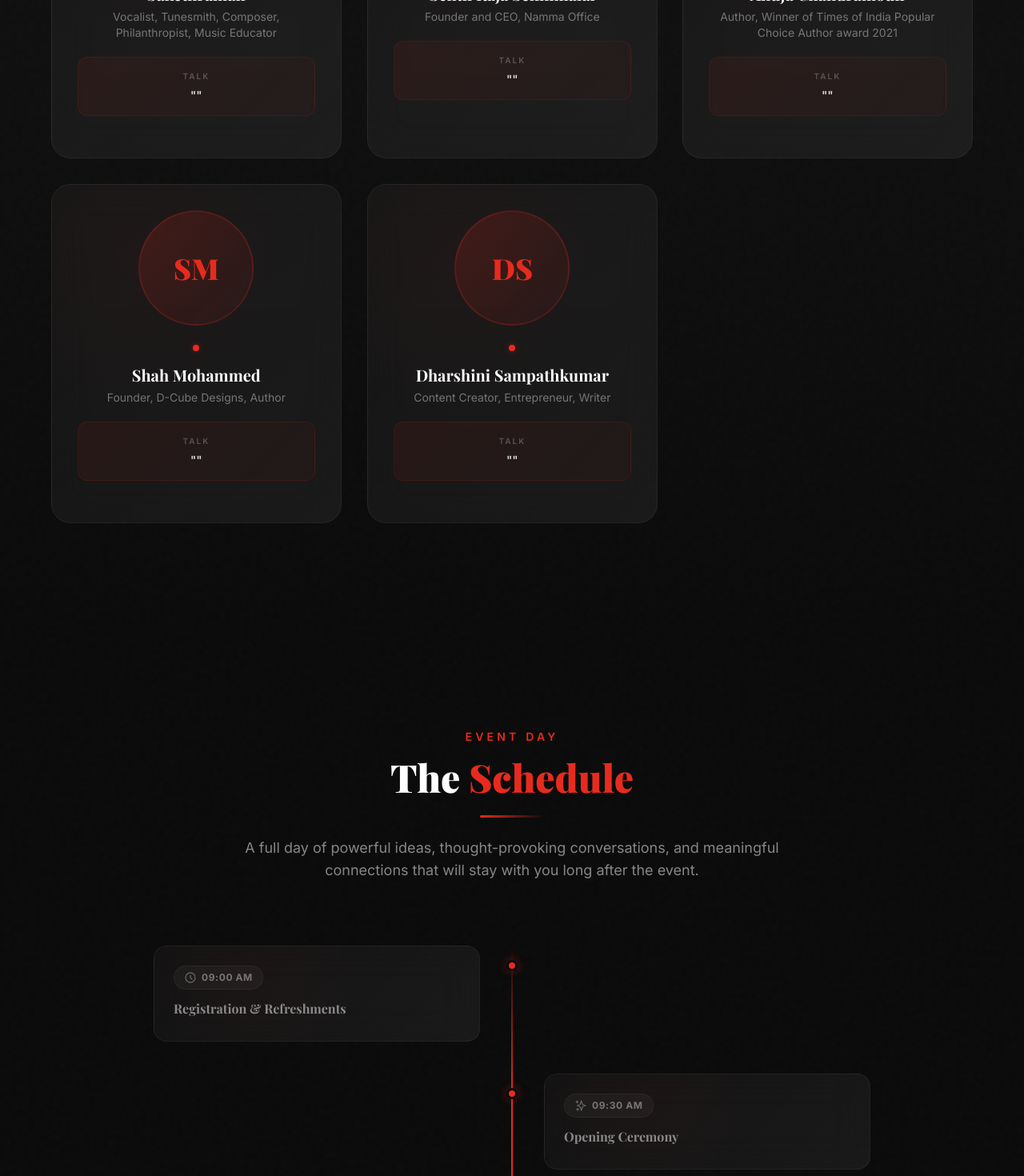
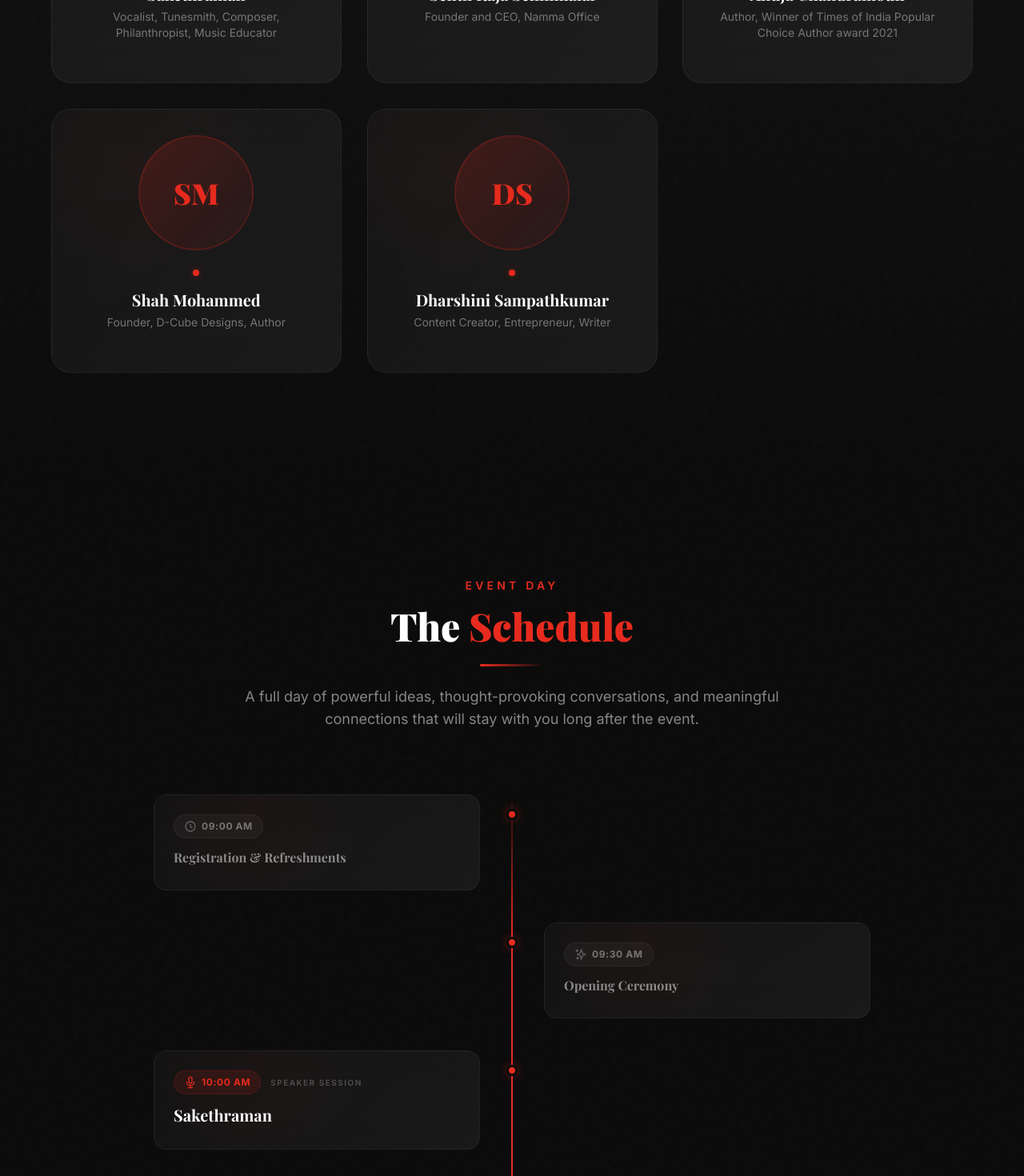
Before and after one commit to tmdinesh/tedx2026, a React (Vite) app: page / in a window 1280 px wide. Shown: the part 4440-5910 px from the top of the page at 80% size. Built offline with nearby package versions, Linux system fonts and the light colour scheme.

Commit message:
Remove generic Talk topic placeholders from speakers and schedule

```diff
--- a/src/components/tedx/TedxSpeakers.jsx
+++ b/src/components/tedx/TedxSpeakers.jsx
@@ -52,6 +52,7 @@ function SpeakerCard({ speaker, index }) {
             <p className="text-sm text-white/40 font-medium mb-5">{speaker.title}</p>
 
             {/* Talk topic */}
+            {speaker.topic && (
                 <div
                     className="rounded-xl px-4 py-4 mb-5 transition-all duration-300 group-hover:shadow-lg"
                     style={{
@@ -62,6 +63,7 @@ function SpeakerCard({ speaker, index }) {
                     <p className="text-[10px] uppercase tracking-[0.2em] text-white/25 mb-1.5 font-semibold">Talk</p>
                     <p className="text-sm font-semibold text-white/85 leading-snug">"{speaker.topic}"</p>
                 </div>
+            )}
 
             {/* Bio */}
             <p className="text-sm text-white/35 leading-relaxed group-hover:text-white/50 transition-colors duration-300">
--- a/src/tedxConfig.js
+++ b/src/tedxConfig.js
@@ -63,13 +63,13 @@ const tedxConfig = {
   schedule: [
     { time: '09:00 AM', title: 'Registration & Refreshments', type: 'break' },
     { time: '09:30 AM', title: 'Opening Ceremony', type: 'ceremony' },
-    { time: '10:00 AM', title: 'Sakethraman', subtitle: 'Talk', type: 'talk' },
-    { time: '10:45 AM', title: 'Sentil Raja Sennimalai', subtitle: 'Talk', type: 'talk' },
+    { time: '10:00 AM', title: 'Sakethraman', subtitle: '', type: 'talk' },
+    { time: '10:45 AM', title: 'Sentil Raja Sennimalai', subtitle: '', type: 'talk' },
     { time: '11:30 AM', title: 'Networking Break', type: 'break' },
-    { time: '12:00 PM', title: 'Anuja Chandramouli', subtitle: 'Talk', type: 'talk' },
+    { time: '12:00 PM', title: 'Anuja Chandramouli', subtitle: '', type: 'talk' },
     { time: '01:00 PM', title: 'Lunch Break', type: 'break' },
-    { time: '02:00 PM', title: 'Shah Mohammed', subtitle: 'Talk', type: 'talk' },
-    { time: '02:45 PM', title: 'Dharshini Sampathkumar', subtitle: 'Talk', type: 'talk' },
+    { time: '02:00 PM', title: 'Shah Mohammed', subtitle: '', type: 'talk' },
+    { time: '02:45 PM', title: 'Dharshini Sampathkumar', subtitle: '', type: 'talk' },
     { time: '03:30 PM', title: 'Refreshments & Networking', type: 'break' },
     { time: '04:00 PM', title: 'Closing Ceremony & Certificate Distribution', type: 'ceremony' },
   ],
```
Lines whose indentation alone changed are shown as unchanged.
